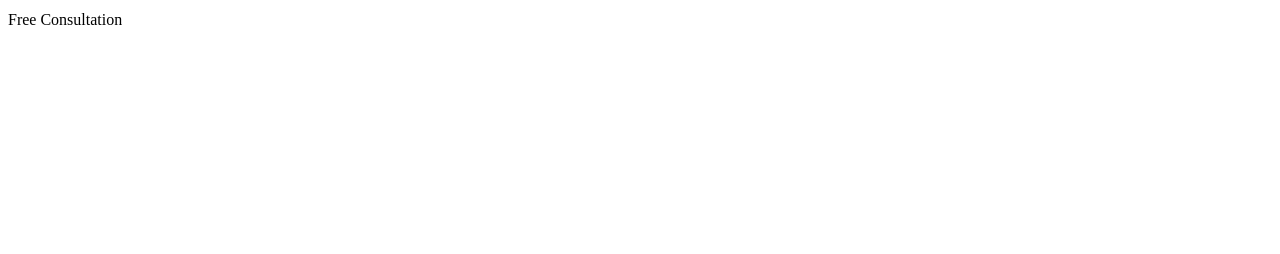
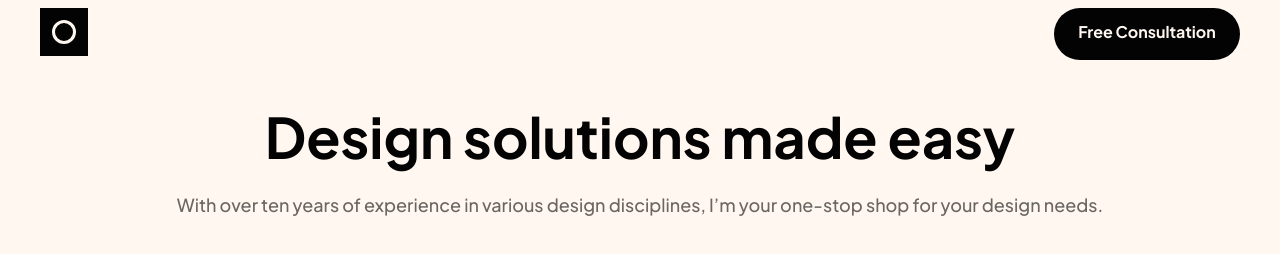
Before and after one commit to ShadeRXS/Single-page-design-portfolio, a website built with Vite: page index.html in a window 1280 px wide. Built offline with nearby package versions, Linux system fonts and the light colour scheme.

Commit message:
Encabezado

```diff
--- a/index.html
+++ b/index.html
@@ -1,19 +1,24 @@
-<!DOCTYPE html>
+<!doctype html>
 <html lang="en">
-<head>
-  <meta charset="UTF-8">
-  <meta name="viewport" content="width=device-width, initial-scale=1.0">
-  <link rel="stylesheet" href="./src/style.css">
-  <title>Single-page design portfolio</title>
-</head>
-<body>
+  <head>
+    <meta charset="UTF-8" />
+    <meta name="viewport" content="width=device-width, initial-scale=1.0" />
+    <link rel="stylesheet" href="./src/style.css" />
+    <title>Single-page design portfolio</title>
+  </head>
+  <body>
+    <header class="container">
+      <div class="header__main">
+        <img src="./public/logo.svg" alt="" class="header__logo" />
+        <button class="header__button text-preset-5">Free Consultation</button>
+      </div>
+      <div class="header__text__container">
+        <h1 class="header__text-seo text-preset-1">Design solutions made easy </h1>
+        <p class="header__text-p text-preset-4">With over ten years of experience in various design disciplines, I’m your one-stop shop for your design needs.</p>
+      </div>
+    </header>
 
-  Free Consultation
-
-  <!--
-  Design solutions made easy
-
-  With over ten years of experience in various design disciplines, I’m your one-stop shop for your design needs.
+    <!--
 
   Graphic Design
   UI/UX
@@ -39,7 +44,5 @@
   Free Consultation
 
   Free Consultation
-  -->
-
-</body>
+  --></body>
 </html>
--- a/src/style.css
+++ b/src/style.css
@@ -1,7 +1,6 @@
-@import url('https://fonts.googleapis.com/css2?family=Plus+Jakarta+Sans:wght@500;700&display=swap');
+@import url("https://fonts.googleapis.com/css2?family=Plus+Jakarta+Sans:wght@500;700&display=swap");
 
 :root {
-
   /* Neutral */
   --neutral-900: hsl(0, 0%, 1%);
   --neutral-400: hsl(30, 4%, 40%);
@@ -43,7 +42,6 @@
   --radius-20: 20px;
   --radius-24: 24px;
   --radius-full: 999px;
-
 }
 
 /* Box sizing rules */
@@ -61,14 +59,22 @@ html {
 }
 
 /* Remove default margin in favour of better control in authored CSS */
-body, h1, h2, h3, h4, p,
-figure, blockquote, dl, dd {
+body,
+h1,
+h2,
+h3,
+h4,
+p,
+figure,
+blockquote,
+dl,
+dd {
   margin-block-end: 0;
 }
 
 /* Remove list styles on ul, ol elements with a list role, which suggests default styling will be removed */
-ul[role='list'],
-ol[role='list'] {
+ul[role="list"],
+ol[role="list"] {
   list-style: none;
 }
 
@@ -79,14 +85,21 @@ body {
 }
 
 /* Set shorter line heights on headings and interactive elements */
-h1, h2, h3, h4,
-button, input, label {
+h1,
+h2,
+h3,
+h4,
+button,
+input,
+label {
   line-height: 1.1;
 }
 
 /* Balance text wrapping on headings */
-h1, h2,
-h3, h4 {
+h1,
+h2,
+h3,
+h4 {
   text-wrap: balance;
 }
 
@@ -104,8 +117,10 @@ picture {
 }
 
 /* Inherit fonts for inputs and buttons */
-input, button,
-textarea, select {
+input,
+button,
+textarea,
+select {
   font-family: inherit;
   font-size: inherit;
 }
@@ -128,7 +143,7 @@ textarea:not([rows]) {
 .text-preset-3,
 .text-preset-4,
 .text-preset-5 {
-    font-family: 'Plus Jakarta Sans', sans-serif;
+  font-family: "Plus Jakarta Sans", sans-serif;
   letter-spacing: 0px;
 }
 
@@ -174,3 +189,89 @@ textarea:not([rows]) {
   font-size: 16px;
   line-height: 150%;
 }
+
+/* Botones */
+
+button {
+  padding: var(--spacing-150) var(--spacing-300) var(--spacing-200)
+    var(--spacing-300);
+  border-radius: var(--radius-full);
+  width: 186px;
+  height: 52px;
+  border: none;
+  cursor: pointer;
+  transition:
+    background-color 0.3s ease,
+    color 0.3s ease;
+}
+
+/* Genenral */
+
+body {
+  background-color: var(--neutral-200);
+  color: var(--neutral-900);
+}
+
+/* Contenedor principal */
+.container {
+  padding: 0 16px;
+}
+
+/* Header */
+.header__main {
+  display: flex;
+  justify-content: space-between;
+  margin-bottom: var(--spacing-500);
+}
+
+.header__logo {
+  width: 48px;
+  height: 48px;
+}
+
+.header__button {
+  background-color: var(--neutral-900);
+  color: var(--neutral-200);
+}
+
+.header__text__container {
+  text-align: center;
+}
+
+.header__text-p {
+  color: var(--neutral-400);
+}
+
+@media (min-width: 758px) {
+  .container {
+    padding: 0 32px;
+  }
+
+  .header__text__container {
+    margin-top: var(--spacing-300);
+  }
+
+  .header__text-seo {
+    width: 75%;
+    margin-inline: auto;
+  }
+
+  .header__text-p {
+    width: 85%;
+    margin-inline: auto;
+  }
+}
+
+@media (min-width: 1395px) {
+  .container {
+    padding: 0 80px;
+  }
+
+  .header__text-seo {
+    width: 80%;
+  }
+
+  .header__text-p {
+    width: 45%;
+  }
+}
```
Lines whose indentation alone changed are shown as unchanged.
